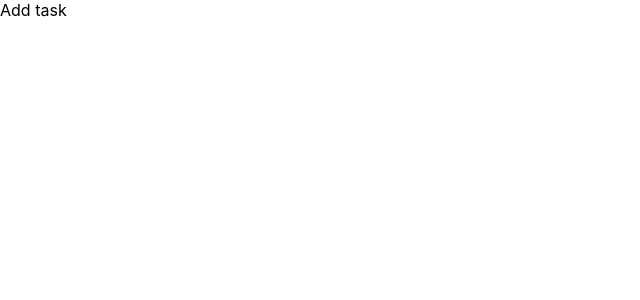
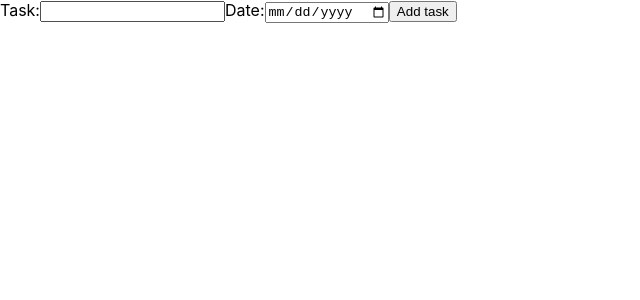
Before and after one commit to JonasImm/todolist, a React (Create React App) app: page /add in a window 1280 px wide. Shown: the top 300 px of the page, without its empty margins (0-640 px from the left). Built offline with nearby package versions, Linux system fonts and the light colour scheme.

Commit message:
Link Patch api to submit button

```diff
--- a/db.json
+++ b/db.json
@@ -22,11 +22,6 @@
       "title": "Test",
       "date": "todayTest",
       "id": 4
-    },
-    {
-      "title": "Test",
-      "date": "todayTest",
-      "id": 5
     }
   ]
 }
--- a/src/App.js
+++ b/src/App.js
@@ -2,13 +2,14 @@ import React from "react";
 import "./App.css";
 import { BrowserRouter as Router, Switch, Route } from "react-router-dom";
 import Home from "./pages/home";
+import Add from "./pages/add";
 
 function App() {
   return (
     <Router>
       <Switch>
         <Route path="/add">
-          <div>Add task</div>
+          <Add />
         </Route>
         <Route path="/">
           <Home />
--- a/src/api/todos.js
+++ b/src/api/todos.js
@@ -8,15 +8,15 @@ export const getTodos = async () => {
   return results;
 };
 
-export const createTodo = async () => {
+export const createTodo = async (title, date) => {
   const response = await fetch("http://localhost:3333/todos", {
     method: "POST",
     headers: {
       "Content-Type": "application/json",
     },
     body: JSON.stringify({
-      title: "Test",
-      date: "todayTest",
+      title: title,
+      date: date,
     }),
   });
   if (!response.ok) {
--- /dev/null
+++ b/src/pages/add.js
@@ -0,0 +1,25 @@
+import React from "react";
+import { createTodo } from "../api/todos";
+
+const Add = () => {
+  function addTodo() {
+    createTodo("Hello", "20.10.2021");
+  }
+  return (
+    <div>
+      <form>
+        <label>
+          Task:
+          <input type="text" name="Task" />
+        </label>
+        <label>
+          Date:
+          <input type="date" name="Date" />
+        </label>
+        <input type="submit" value="Add task" onClick={() => addTodo()} />
+      </form>
+    </div>
+  );
+};
+
+export default Add;
```
